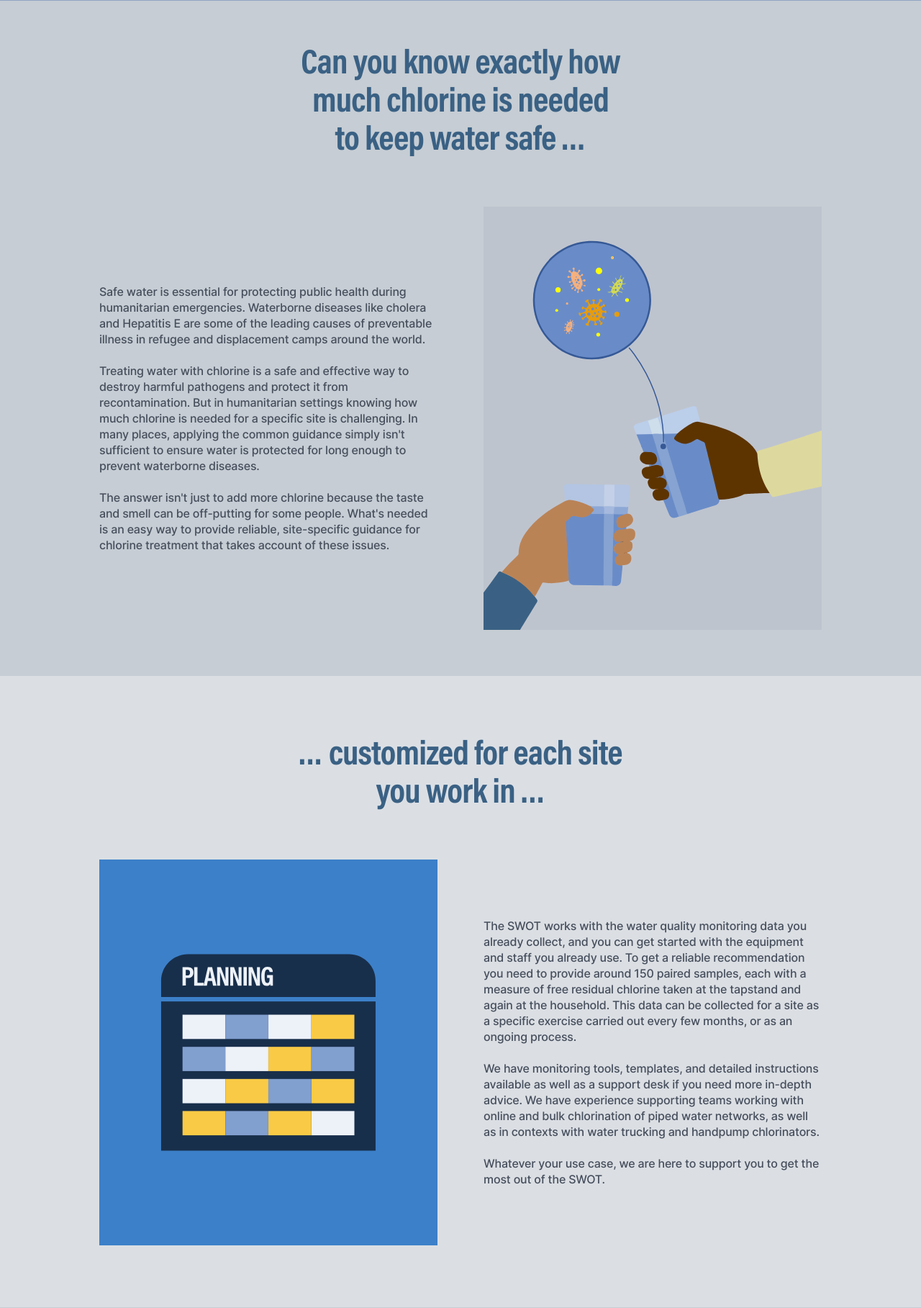
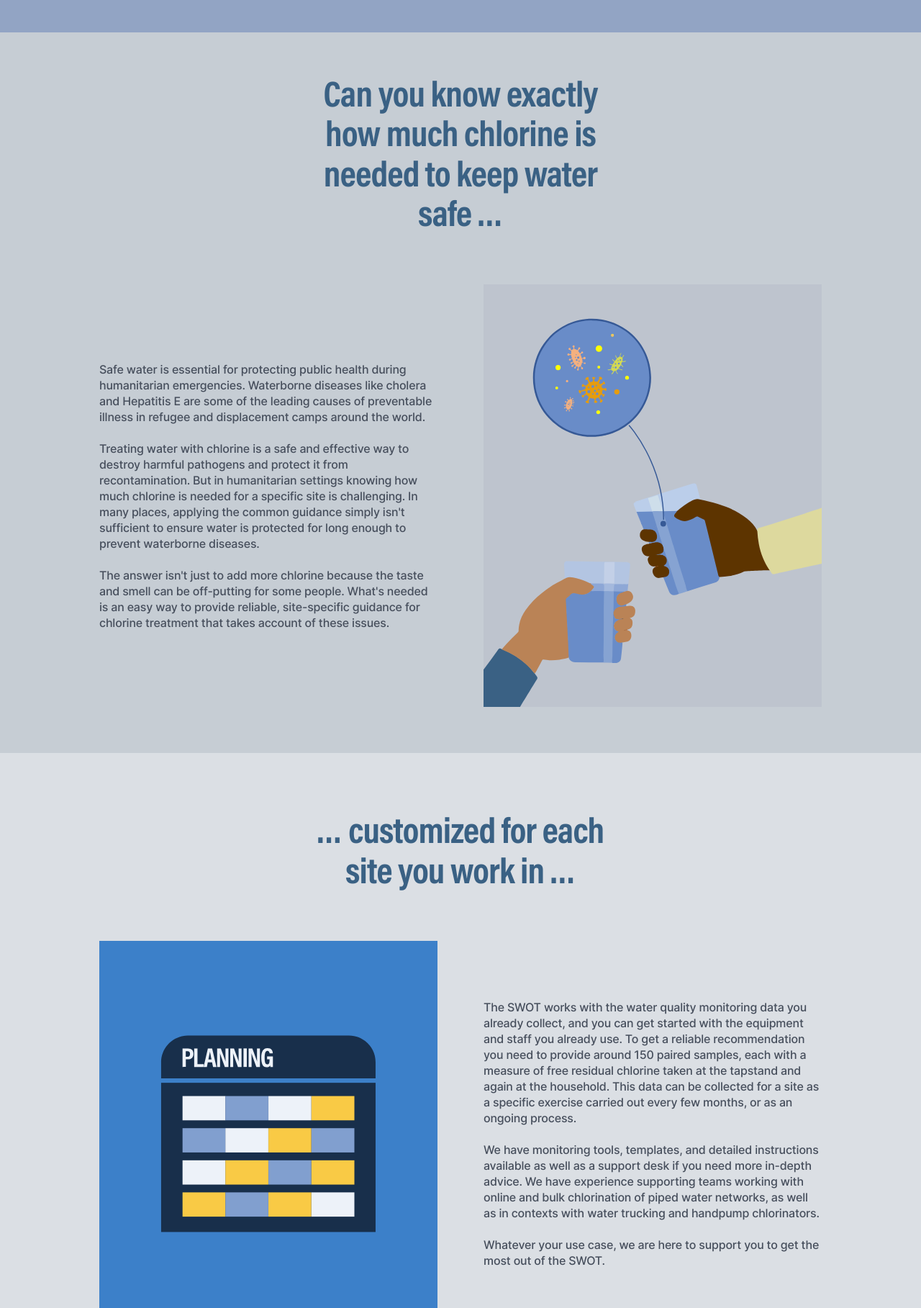
Before and after one commit to safeh2o/swot-infopage, a PHP site: page /how-it-works.html in a window 1280 px wide. Shown: the part 885-2702 px from the top of the page at 72% size. Run offline with PHP 8.4, Linux system fonts and the light colour scheme.

Commit message:
Imran checked

```diff
--- a/src/sections.scss
+++ b/src/sections.scss
@@ -323,6 +323,23 @@
 #page-how-it-works {
 	background-color: #dbdfe4;
 	// background-color: #f3f6f9;
+	margin-top: calc(var(--line-height) * 2rem);
+
+	.banner-title {
+		font-size: 2.25rem;
+		@media (min-width: $md) {
+			font-size: 2.75rem;
+			font-weight: 900;
+			max-width: 720px;
+			margin-top: calc(var(--line-height) * 2.75rem);
+		}
+		@media (min-width: $lg) {
+			font-size: 3.15rem;
+			font-weight: 900;
+			max-width: 720px;
+			margin-top: calc(var(--line-height) * 3.5rem);
+		}
+	}
 	& ~ .site-footer > svg {
 		background-color: #dbdfe4;
 	}
```
Also changed, not shown: public/assets/style.css, 1 other file.
